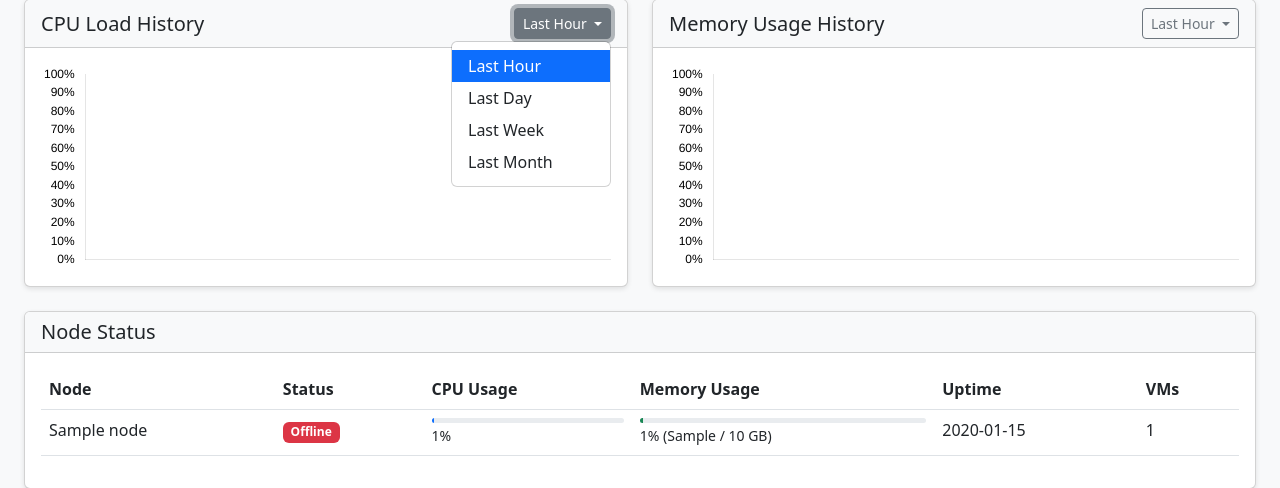
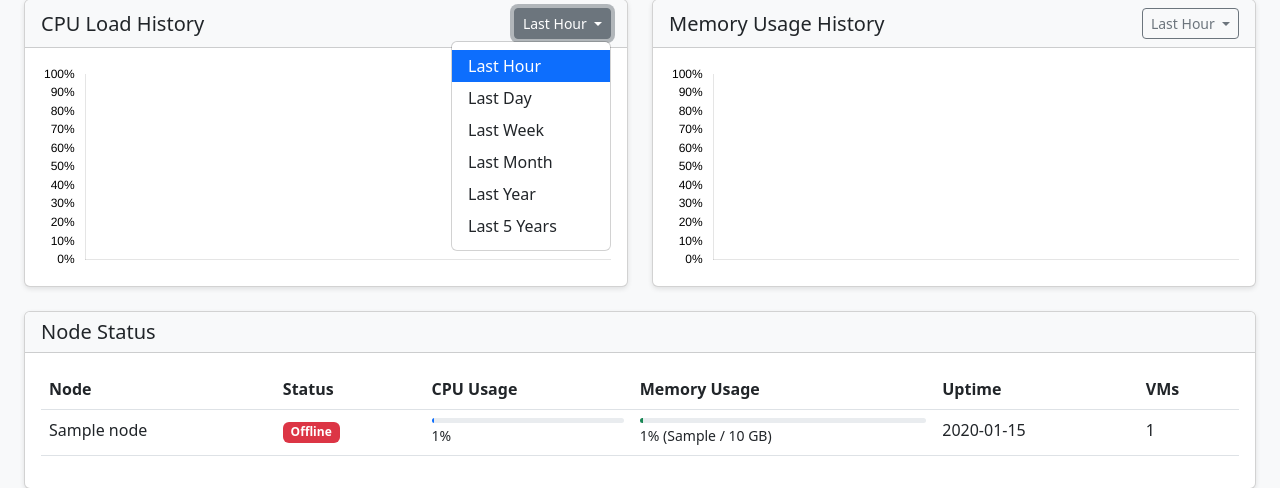
Before and after one commit to EvilVargon/ProxGui, a Flask app: template app/templates/dashboard.html in a window 1280 px wide, after a click on "Last Hour". Shown: the part 506-994 px from the top of the page. Run offline with Flask 3, Linux system fonts and the light colour scheme; the template is opened without the code that fills it: most values are stand-ins (such as "Sample title", 1, 10 or a date in 2020); some libraries are stand-ins or nearby versions.

Commit message:
year and 5 year graphs

```diff
--- a/app/templates/dashboard.html
+++ b/app/templates/dashboard.html
@@ -111,6 +111,8 @@
                         <li><a class="dropdown-item cpu-time-option" href="#" data-period="day">Last Day</a></li>
                         <li><a class="dropdown-item cpu-time-option" href="#" data-period="week">Last Week</a></li>
                         <li><a class="dropdown-item cpu-time-option" href="#" data-period="month">Last Month</a></li>
+                        <li><a class="dropdown-item cpu-time-option" href="#" data-period="year">Last Year</a></li>
+                        <li><a class="dropdown-item cpu-time-option" href="#" data-period="fiveyear">Last 5 Years</a></li>
                     </ul>
                 </div>
             </div>
@@ -132,6 +134,8 @@
                         <li><a class="dropdown-item mem-time-option" href="#" data-period="day">Last Day</a></li>
                         <li><a class="dropdown-item mem-time-option" href="#" data-period="week">Last Week</a></li>
                         <li><a class="dropdown-item mem-time-option" href="#" data-period="month">Last Month</a></li>
+                        <li><a class="dropdown-item mem-time-option" href="#" data-period="year">Last Year</a></li>
+                        <li><a class="dropdown-item mem-time-option" href="#" data-period="fiveyear">Last 5 Years</a></li>
                     </ul>
                 </div>
             </div>
@@ -478,9 +482,16 @@ window.memChart = new Chart(memCtx, createChartConfig(initialMemData, initialTim
 
 // Function to fetch chart data for a specific chart and time period
 function fetchChartData(chartType, period, callback) {
+    console.log(`Fetching ${chartType} data for period: ${period}`);
     fetch(`/api/cluster-stats?chart_type=${chartType}&time_period=${period}`)
-        .then(response => response.json())
+        .then(response => {
+            if (!response.ok) {
+                throw new Error(`HTTP error! Status: ${response.status}`);
+            }
+            return response.json();
+        })
         .then(data => {
+            console.log(`Received ${chartType} data for period: ${period}`, data);
             if (data.success) {
                 callback(data);
             }
--- a/app/views/main.py
+++ b/app/views/main.py
@@ -25,6 +25,8 @@ HOUR_BUCKET = 5 * 60  # 5 minutes in seconds
 DAY_BUCKET = 30 * 60   # 30 minutes in seconds
 WEEK_BUCKET = 3 * 3600  # 3 hours in seconds
 MONTH_BUCKET = 12 * 3600  # 12 hours in seconds
+YEAR_BUCKET = 24 * 3600  # 1 day in seconds
+FIVE_YEAR_BUCKET = 7 * 24 * 3600  # 1 week in seconds
 
 # Initialize history storage structure
 history = {
@@ -56,6 +58,20 @@ history = {
         'memory': [],
         'timestamps': []
     },
+    'year': {
+        'resolution': YEAR_BUCKET,
+        'datapoints': 36,  # Past year: 36 points at 10-day intervals (approximately)
+        'cpu': [],
+        'memory': [],
+        'timestamps': []
+    },
+    'fiveyear': {
+        'resolution': FIVE_YEAR_BUCKET,
+        'datapoints': 30,  # Past 5 years: 30 points at 2-month intervals (approximately)
+        'cpu': [],
+        'memory': [],
+        'timestamps': []
+    },
     'last_update': 0
 }
 
@@ -64,7 +80,7 @@ def init_history_data():
     global history
 
     # Create default empty data structures if needed
-    for period in ['hour', 'day', 'week', 'month']:
+    for period in ['hour', 'day', 'week', 'month', 'year', 'fiveyear']:
         if not history[period]['cpu']:
             history[period]['cpu'] = [0] * history[period]['datapoints']
         if not history[period]['memory']:
@@ -117,8 +133,12 @@ def get_formatted_timestamp(dt, period):
         return dt.strftime('%H:%M')
     elif period == 'week':
         return dt.strftime('%a %H:%M')  # Day of week + time
-    else:  # month
+    elif period == 'month':
         return dt.strftime('%m-%d %H:%M')  # Month-day + time
+    elif period == 'year':
+        return dt.strftime('%b %d')  # Month name and day
+    else:  # fiveyear
+        return dt.strftime('%Y-%m')  # Year and month
 
 def update_history_data():
     """Update all historical data at appropriate intervals"""
@@ -149,7 +169,7 @@ def update_history_data():
             now = datetime.datetime.now()
 
             # Update data for each time period
-            for period in ['hour', 'day', 'week', 'month']:
+            for period in ['hour', 'day', 'week', 'month', 'year', 'fiveyear']:
                 # Check if this period should be updated based on its resolution
                 period_resolution = history[period]['resolution']
                 if current_time - last_update >= period_resolution or last_update == 0:
```
